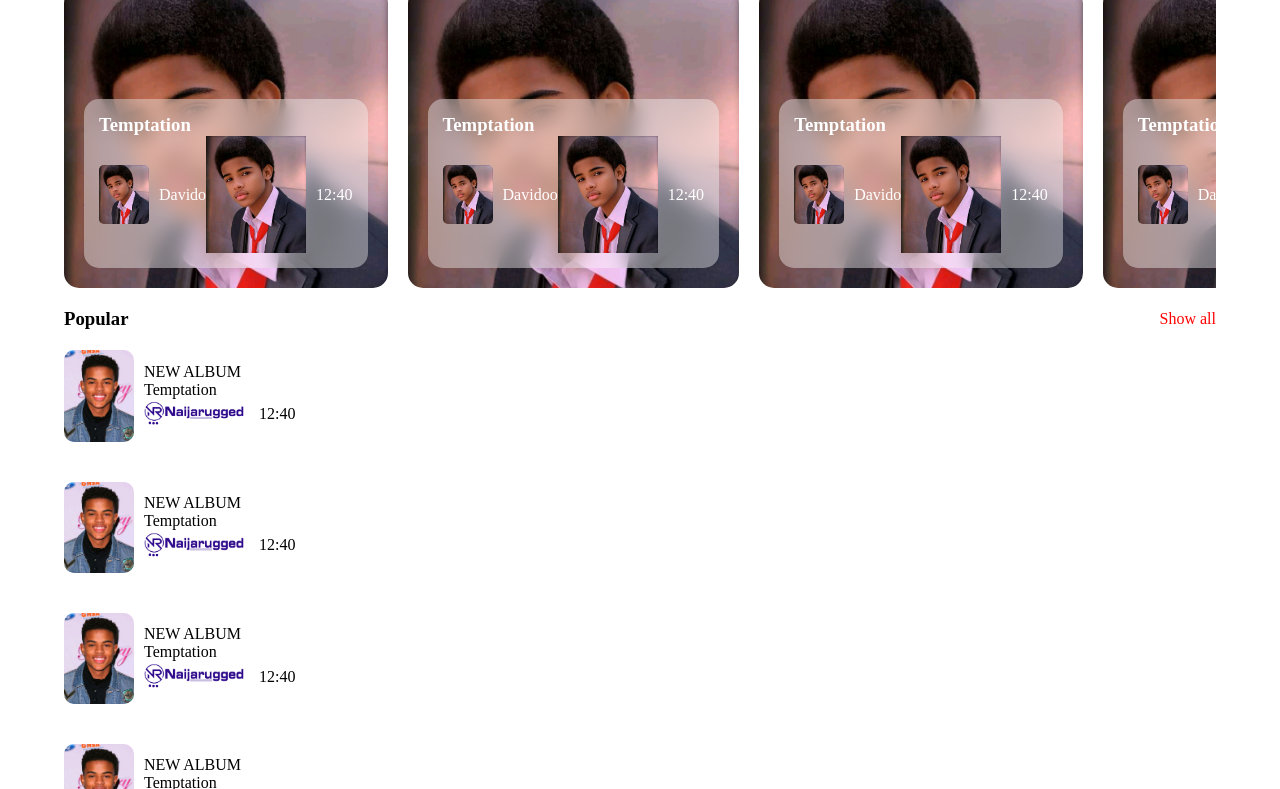
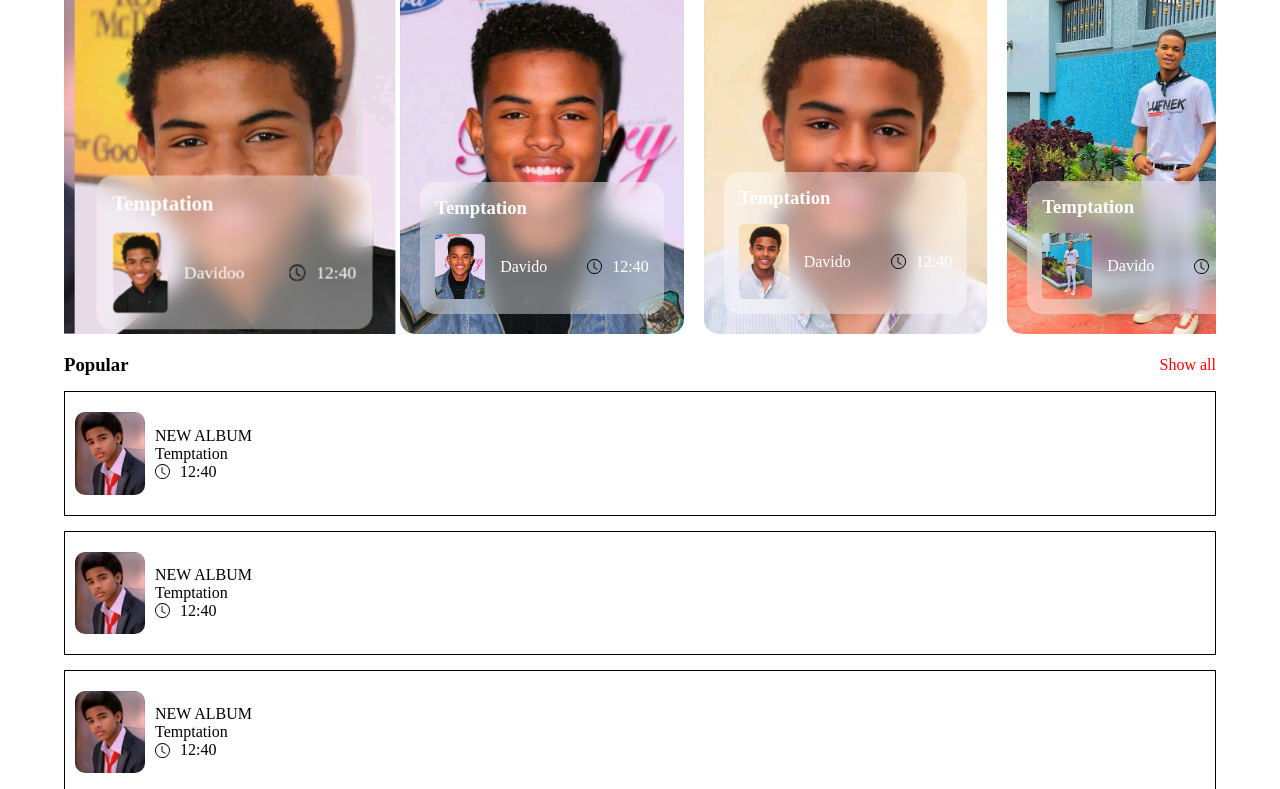
Before and after one commit to TimothyBabatu13/Damboi-s-Music-Blog-App, a plain HTML site: page index.html in a window 1280 px wide. Shown: the part 95-884 px from the top of the page. Drawn offline with Linux system fonts and the light colour scheme.

Commit message:
Js files updated

```diff
--- a/app.js
+++ b/app.js
@@ -5,7 +5,15 @@ let dayDate = newDate.getDay();
 let jsDay = newDate.getDate();
 let jsMonth = newDate.getMonth();
 
+// let home = document.querySelector("footer .home");
+// let search = document.querySelector("footer .search");
 
+// home.onclick = ()=>{
+//     alert("You will be directed to home page in a bit")
+// }
+// search.onclick = ()=>{
+//     alert("Kindly enter the artist or song you are looking for here")
+// }
 
 const daysOfWeek = ["Sunday", "Monday", "Tuesday", "Wednesday", "Thursday", "Friday", "Sunday"];
 const monthsOfYear = [
@@ -15,3 +23,20 @@ const monthsOfYear = [
 let day = daysOfWeek[dayDate];
 let month = monthsOfYear[jsMonth];
 dayHTML.innerText = `${day} ${jsDay} ${month}`
+
+let dayAndNight = document.querySelector("header #brightness");
+let dayCount = 0;
+dayAndNight.onclick = ()=>{
+    dayCount++;
+    if(dayCount ===3) dayCount=1
+    if(dayCount ===1){
+        dayAndNight.setAttribute("src", "Images/icons/sun.svg");
+        dayAndNight.style.filter = "invert(100)";
+        document.querySelector("body").style.background = "black";
+    }
+    else{
+        dayAndNight.setAttribute("src", "Images/icons/moon.svg");
+        document.querySelector("body").style.background = "transparent";
+        dayAndNight.style.filter = "invert(0)";
+    }
+}
--- a/data.js
+++ b/data.js
@@ -9,8 +9,9 @@ let sectionOneContent = document.querySelector("#one");
 /*
     Data is simply the lists of newest songs uploaded to server.
     6 songs to be precise
+    New array will be created and 6 new songs will be pushed to the array
 */
-const data = [
+let data = [
     {
         author: "Davido",
         title: "Temptation",
@@ -20,25 +21,25 @@ const data = [
     {
         author: "Davidoo",
         title: "Temptation",
-        img: "Images/1641602311795.jpg",
+        img: "Images/1641602361529.jpg",
         timePosted: "12:40"
     },
     {
         author: "Davido",
         title: "Temptation",
-        img: "Images/1641602311795.jpg",
+        img: "Images/1641602395716.jpg",
         timePosted: "12:40"
     },
     {
         author: "Davido",
         title: "Temptation",
-        img: "Images/1641602311795.jpg",
+        img: "Images/1641602432202.jpg",
         timePosted: "12:40"
     },
     {
         author: "Davido",
         title: "Temptation",
-        img: "Images/1641602311795.jpg",
+        img: "Images/1643210649558.jpg",
         timePosted: "12:40"
     },
     {
@@ -52,35 +53,30 @@ const data = [
 data.map(datum =>{
   let hello =
     `
-    <a href="" class="card">
+    <a href="" class="card" style="background: url(${datum.img})">
         <div class="glasseffect">
-            <h3>${datum.title}</h3>
+            <h3 class="card-title">${datum.title}</h3>
             <div class="info">
                 <div class="artist-info">
                     <img src=${datum.img} alt="">
                     <p>${datum.author}</p>
                 </div>
                 <div class="time-info">
-                    <img src=${datum.img} alt="" width="100">
+                    <img src='Images/icons/clock.svg' alt="" width="15">
                     <p>${datum.timePosted}</p>
                 </div>
             </div>
         </div>
     </a>
     `
-    let ahref = document.querySelectorAll("#one a");
-    ahref.forEach(x =>{
-        x.style.background = `url("Images/1641602311795.jpg")`
-        x.style.backgroundSize = 100+"%";
-        x.style.backgroundPosition = `center/center`
-
-        console.log(x)
-    })
-    // console.log(hello)
     sectionOneContent.innerHTML += hello;
-
 });
 
+let ahref = document.querySelectorAll("#one a");
+ahref.forEach((element)=>{
+    element.style.backgroundSize = 100+"%";
+    element.style.backgroundPosition = `center/center`;
+})
 
 
 
@@ -155,7 +151,7 @@ popularSong.map(datum =>{
     let hello =
     `
         <a class="popular-main-a" href="">
-            <img class="banner" src="Images/1641602395716.jpg" alt="banner" width="70px">
+            <img class="banner" src=${datum.img} alt="banner" width="70px">
             <div class="popular-song-info">
                 <p class="song-type">
                     <!--This is to know if it is single or album-->
@@ -165,7 +161,7 @@ popularSong.map(datum =>{
                     ${datum.title}
                 </p>
                 <div class="time">
-                    <img src="Images/NaijaRugged - Copy.png" width="100px" alt="">
+                    <img src='Images/icons/clock.svg' alt="" width="15">
                     <span>${datum.timePosted}</span>
                 </div>
             </div>
@@ -174,6 +170,35 @@ popularSong.map(datum =>{
     popularSongHTML.innerHTML += hello;
 })
 
+let count = 0;
+let scale = 0;
+function scrolllLeft(){
+    ahref[0].style.transform = "scale(1.1)";
+    count++
+    if(count === 11) count = 1;
+    if(count % 5 === 0){
+        scale++
+        if(scale === ahref.length) scale = 0;
+        ahref.forEach(item => {
+            item.style.transform = "scale(1)";
+        })
+        ahref[scale].style.transform = "scale(1.1)"
+        /* Try and add transition to make the scale property work so well*/
+        sectionOneContent.scrollLeft+= 279;
+    }
+    let maxwidth = sectionOneContent.scrollWidth - sectionOneContent.clientWidth
+    if(sectionOneContent.scrollLeft === maxwidth) sectionOneContent.scrollLeft = 0;
+    setTimeout(scrolllLeft, 1000)
+
+
+   //This will be used to my satisfaction
+// .card:hover{
+//     transform: scale(1.1);
+// }
+}
+
+
+scrolllLeft()
 
 {/* <a class="popular-main-a" href="">
     <img class="banner" src="Images/1641602395716.jpg" alt="banner" width="70px">
--- a/index.html
+++ b/index.html
@@ -13,7 +13,8 @@
         <header>
             <div id="date"></div>
             <div class="top">
-                <img src="Images/NaijaRugged - Copy.png" alt="logo">
+                <img src="Images/NaijaRugged - Copy.png" alt="logo" id="logo">
+                <img src="Images/icons/moon.svg" alt="brightness" width="20" id="brightness">
             </div>
         </header>
 
@@ -35,6 +36,18 @@
                 <!--Inserted with javascript-->
             </div>
         </section>
+
+        <!-- <footer>
+            <div class="home" href="/">
+                <img src="Images/icons/house.svg" alt="home-icon">
+                Home
+            </div>
+            <div class="search">
+                <img src="Images/icons/search.svg" alt="search-icon">
+                Search
+            </div>
+        </footer> -->
+
     </div>
 
     <script src="app.js"></script>
--- a/style.css
+++ b/style.css
@@ -2,32 +2,40 @@
     margin: 0;
     padding: 0;
     box-sizing: border-box;
+    scroll-behavior: smooth;
 }
 a{
     text-decoration: none;
     color: #fff;
 }
-.container{
+.container, footer{
     width: 90%;
     margin: auto;
 }
-header img{
+header img#logo{
     width: 200px;
 }
-
+header #brightness{
+    cursor: pointer;
+}
+header .top, .card, #one, .info, .artist-info, .time-info, #popular .top, .popular-main-a, .time, footer, footer div{
+    display: flex;
+}
+header .top, .info, footer, footer div{
+    justify-content: space-between;
+}
 #one{
-    display: flex;
     white-space: nowrap;
     overflow-x: scroll;
+    overflow-y: hidden;
     /* -webkit-overflow-scrolling: none; */
     margin-bottom: 20px;
 }
+.card, .glasseffect{
+    border-radius: 15px;
+}
 .card{
-    background-position: center/center;
-    background-size: 100%;
-    height: 300px;
-    border-radius: 15px;
-    display: flex;
+    height: 350px;
     flex-direction: column;
     justify-content: end;
     margin-right: 20px;
@@ -39,28 +47,29 @@ header img{
 }
 .glasseffect{
     padding: 15px;
-    border-radius: 15px;
     backdrop-filter: blur(10px);
     background: rgba(255, 255, 255, 0.4);
     width: auto;
 }
-.info, .artist-info, .time-info, #popular .top, .popular-main-a, .time{
-    display: flex;
+.card-title{
+    margin-bottom: 15px;
+}
+header .top, .info, .artist-info, .time-info, #popular .top, .popular-main-a, .time, footer, footer div{
     align-items: center;
 }
-.info{
-    justify-content: space-between;
+.artist-info{
+    margin-right: 40px;
 }
 .artist-info img{
     width: 50px;
     border-radius: 5px;
 }
-.info img{
-    margin-right: 10px;
+.info .artist-info img{
+    margin-right: 15px;
 }
-
 #popular .top{
     justify-content: space-between;
+    margin-bottom: 15px;
 }
 #popular .top a{
     color: red;
@@ -69,12 +78,34 @@ header img{
     padding: 20px 0;
 }
 .banner{
-    margin-right: 10px;
     border-radius: 10px;
 }
 .popular-songs a{
     color: black;
+    border: 1px solid black;
+    padding-left: 10px;
+    padding-right: 10px;
+    margin-bottom: 15px;
 }
-.time img{
-    margin-right: 15px;
+.banner, .time img, .info img, footer div img{
+    margin-right: 10px;
 }
+footer{
+    position: fixed;
+    bottom: 2px;
+    left: 15px;
+    z-index: 10000;
+    font-weight: bolder;
+    backdrop-filter: blur(10px);
+    background: black;
+    padding: 20px 0;
+    box-shadow: 2px 2px 2px rgba(255, 255, 255, 0.4) inset;
+    border-radius: 10px;
+}
+footer *{
+    color: white;
+    /* filter: invert(100) */
+}
+footer img{
+    filter: inver(0) !important;
+}
```
Also changed, not shown: Images/icons/clock.svg (added), Images/icons/house.svg (added), Images/icons/moon.svg (added), Images/icons/search.svg (added), Images/icons/sun.svg (added).
